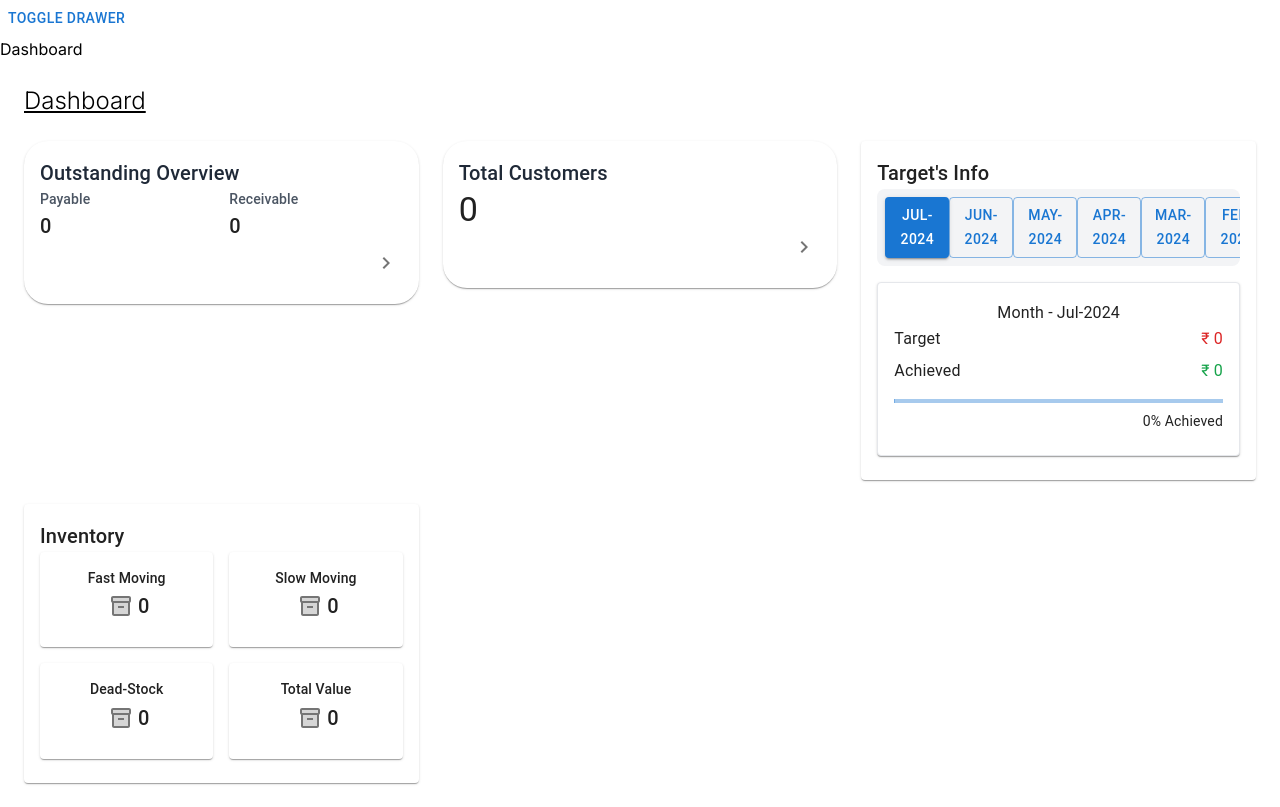
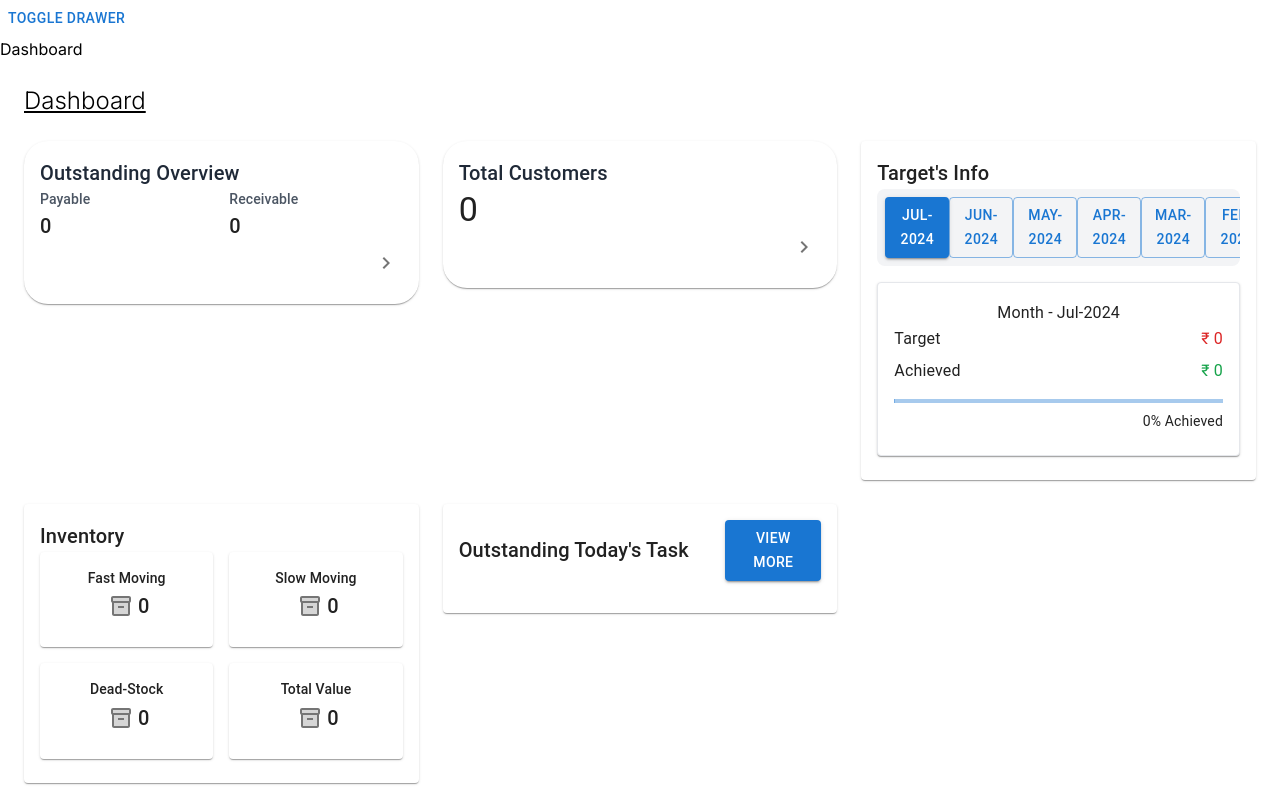
Before and after one commit to softgen-mustafa/softgen-web, a Next.js app: page /dashboard in a window 1280 px wide. Built offline with nearby package versions, Linux system fonts and the light colour scheme; no server answers.

Commit message:
Outstanding Todays Task Ported

```diff
--- /dev/null
+++ b/app/dashboard/cards/outstanding_task_card.tsx
@@ -0,0 +1,115 @@
+"use client";
+
+import React, { useEffect, useState } from "react";
+import {
+  Card,
+  CardContent,
+  Typography,
+  CircularProgress,
+  Button,
+} from "@mui/material";
+import dayjs from "dayjs";
+import { postAsync, getBmrmBaseUrl } from "@/app/services/rest_services";
+import { numericToString } from "@/app/services/Local/helper";
+import { useRouter } from "next/navigation";
+
+interface Task {
+  partyName: string;
+  amount: number;
+  currency: string;
+}
+
+const OutstandingTask = () => {
+  const router = useRouter();
+  const [isLoading, setIsLoading] = useState(true);
+  const [tasks, setTasks] = useState<Task[]>([]);
+  const [durationKey] = useState(dayjs().format("YYYY-MM-DD"));
+
+  useEffect(() => {
+    fetchTasks();
+  }, []);
+
+  const fetchTasks = async () => {
+    setIsLoading(true);
+    try {
+      const url = `${getBmrmBaseUrl()}/bill/get/upcoming-bills?groupType=receivable&durationType=daily&durationKey=${durationKey}`;
+      const requestBody = {
+        page_number: 1,
+        page_size: 2,
+        search_text: "",
+        sort_by: "name",
+        sort_order: "asc",
+      };
+
+      const response = await postAsync(url, requestBody);
+      const entries = response.slice(0, 2).map((entry: any) => ({
+        partyName: entry.name,
+        amount: entry.totalAmount,
+        currency: entry.currency ?? "₹",
+      }));
+
+      setTasks(entries);
+    } catch (error) {
+      console.log("Error fetching tasks:", error);
+    } finally {
+      setIsLoading(false);
+    }
+  };
+
+  const renderTask = (entry: Task, index: number) => (
+    <Card key={index} className="mb-4 overflow-hidden">
+      <div className="flex">
+        <div className="w-2 bg-green-200 border-r-2 border-green-500"></div>
+        <CardContent className="flex-1 p-4">
+          <Typography variant="h6" className="font-medium truncate">
+            {entry.partyName}
+          </Typography>
+          <div className="flex items-center mt-2">
+            <Typography
+              variant="subtitle1"
+              className="font-bold text-orange-500"
+            >
+              {`${entry.currency} ${numericToString(entry.amount)}`}
+            </Typography>
+            <Typography variant="caption" className="ml-2">
+              Pending
+            </Typography>
+          </div>
+        </CardContent>
+      </div>
+    </Card>
+  );
+
+  return (
+    <Card className="p-4 min-h-[60px] bg-white rounded-2xl">
+      {isLoading ? (
+        <CircularProgress />
+      ) : (
+        <div>
+          <div className="flex items-center justify-between mb-4">
+            <Typography variant="h6" className="font-semibold">
+              {" Outstanding Today's Task"}
+            </Typography>
+            <Button
+              variant="contained"
+              color="primary"
+              className="w-24"
+              onClick={() => {
+                localStorage.setItem("party_filter_value", durationKey);
+                localStorage.setItem("party_view_type", "upcoming");
+                localStorage.setItem("party_bill_type", "receivable");
+                localStorage.setItem("party_filter_type", "daily");
+                router.push("/dashboard/outstanding/party-search");
+              }}
+            >
+              View More
+            </Button>
+          </div>
+          {tasks.map(renderTask)}
+        </div>
+      )}
+    </Card>
+  );
+};
+
+export { OutstandingTask };
--- a/app/dashboard/page.tsx
+++ b/app/dashboard/page.tsx
@@ -3,6 +3,7 @@ import { Grid } from "@mui/material";
 import { OutstandingCard } from "./cards/outstanding_card";
 import { SalesReportCard } from "./cards/sales_report_card";
 import { InventoryCard } from "./cards/inventory_card";
+import { OutstandingTask } from "./cards/outstanding_task_card";
 const DashboardPage = () => {
   return (
     <div className="p-6">
@@ -20,6 +21,9 @@ const DashboardPage = () => {
         <Grid item xs={12} md={4}>
           <InventoryCard />
         </Grid>
+        <Grid item xs={12} md={4}>
+         <OutstandingTask/>
+        </Grid>
       </Grid>
     </div>
   );
```
